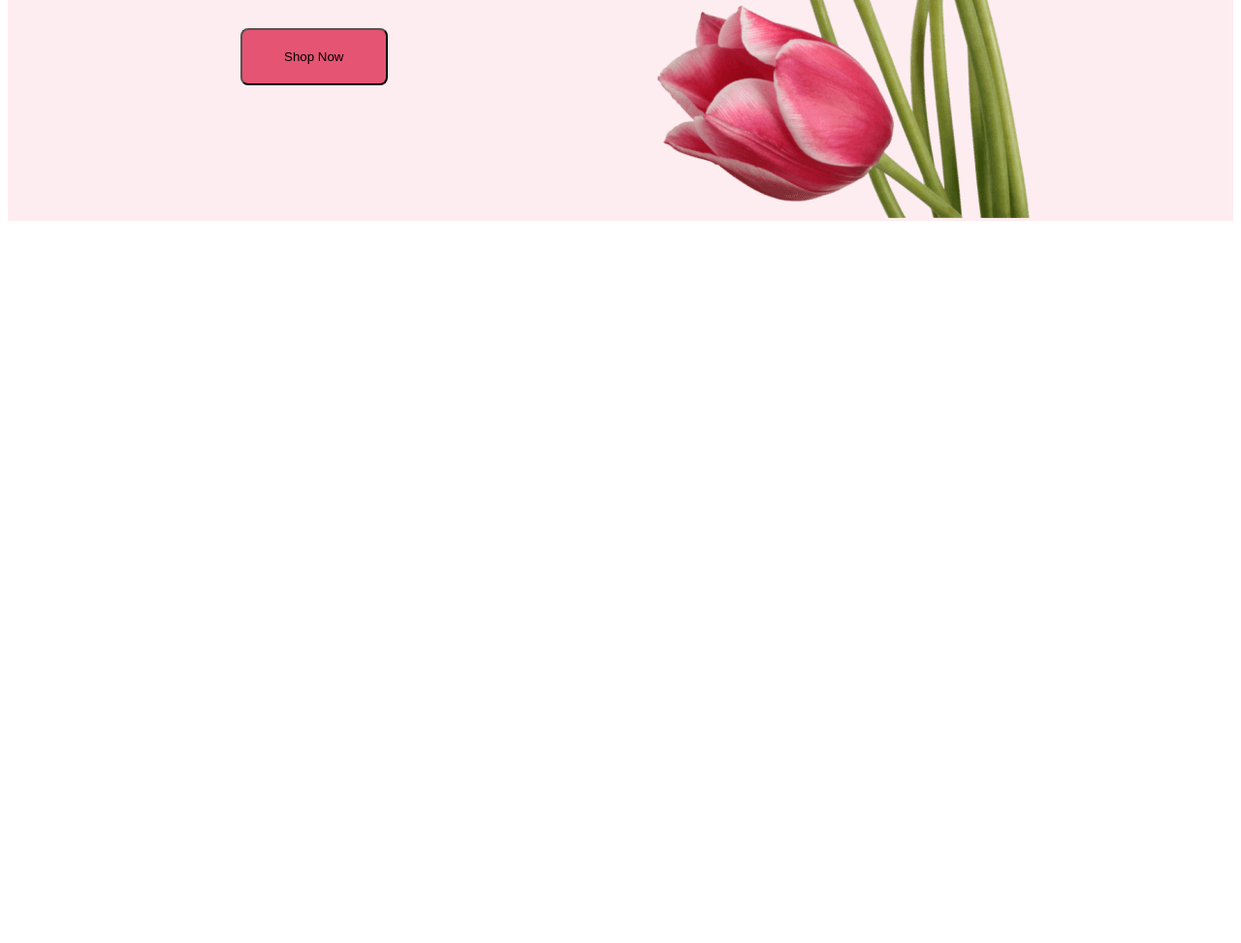
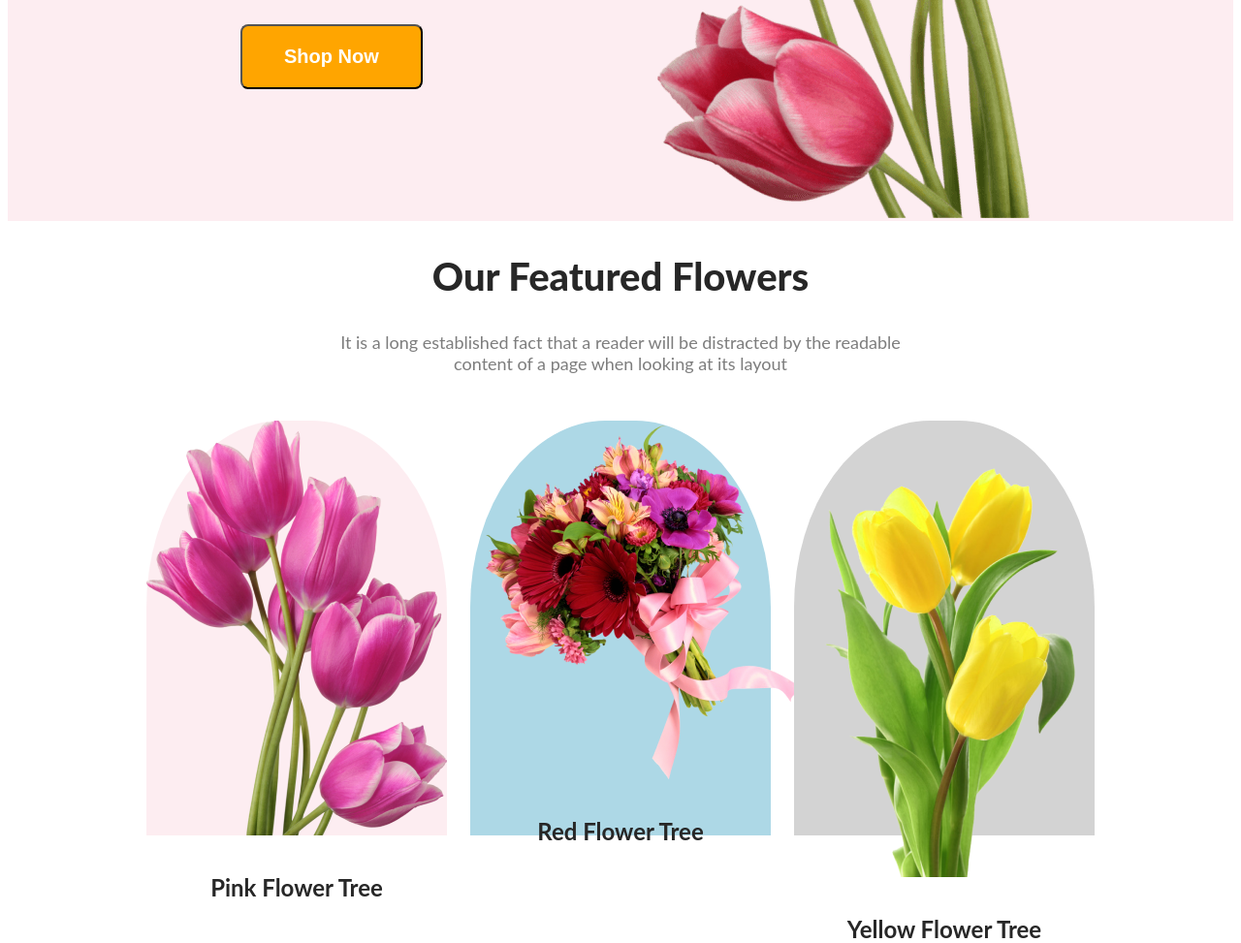
Before and after one commit to mahfuzul84/flower-shop-repo, a plain HTML site: page index.html in a window 1280 px wide. Shown: the part 630-1603 px from the top of the page at 97% size. Before the commit the page ends 866 px from the top, so only its background shows below. Drawn offline with Linux system fonts and the light colour scheme.

Commit message:
featured section added

```diff
--- a/index.html
+++ b/index.html
@@ -23,5 +23,27 @@
             </div>
         </div>
     </header>
+    <main>
+        <!-- Flower Featured section -->
+        <section class="flower">
+            <h2 class="flower-title">Our Featured Flowers</h2>
+            <p class="flower-description">It is a long established fact that a reader will be distracted by the readable
+                <br>content of a page when looking at its layout</p>
+                <div class="box-container">
+                    <div class="box-1">
+                        <img class="box-img" src="images/pngwing 6.png" alt="">
+                        <h4 class="flower-text">Pink Flower Tree</h4>
+                    </div>
+                    <div class="box-2">
+                        <img class="box-img" src="images/pngwing 5.png" alt="">
+                        <h4 class="flower-text">Red Flower Tree</h4>
+                    </div>
+                    <div class="box-3">
+                        <img class="box-img" src="images/pngwing 7.png" alt="">
+                        <h4 class="flower-text">Yellow Flower Tree</h4>
+                    </div>
+                </div>
+        </section>
+    </main>
 </body>
 </html>
--- a/styles/flower-shop.css
+++ b/styles/flower-shop.css
@@ -38,5 +38,62 @@ body{
     margin-left: 240px;
     gap: 10px;
     border-radius: 8px;
-    background-color: #E55473;
+    background-color: #ffa500;
+    color: white;
+    font-size: 20px;
+    font-weight: 700;
 }
+/* Flower Section Styles */
+.flower-title{
+    color: #272727;
+    text-align: center;
+    font-family: lato;
+    font-size: 40px;
+    font-style: normal;
+    font-weight: 800;
+}
+.flower-description{
+    color: rgba(39,39,39,0.60);
+    text-align: center;
+    font-family: lato;
+    font-size: 18px;
+    font-style: normal;
+    font-weight: 400;
+    margin-top: 24px 63px;
+}
+/* Box Section styles */
+.box-container{
+    display: flex;
+    justify-content: center;
+    gap: 24px;
+    margin-left: 240px;
+    margin-right: 240px;
+    margin-top: 48px;
+}
+.box-1{
+    width: 310px;
+    height: 428px;
+    background-color: rgb(229, 84, 115,0.10);
+    border-radius: 45% 45% 0% 0%;
+}
+.box-2{
+    width: 310px;
+    height: 428px;
+    background-color: rgb(173, 216, 230);
+    border-radius: 45% 45% 0% 0%;
+}
+.box-3{
+    width: 310px;
+    height: 428px;
+    background-color: rgb(211, 211, 211);
+    border-radius: 45% 45% 0% 0%;
+}
+.flower-text{
+    color: #272727;
+    text-align: center;
+    font-family: lato;
+    font-size: 24px;
+    font-style: normal;
+    font-weight: 700;
+    margin-top: 32px;
+}
```
